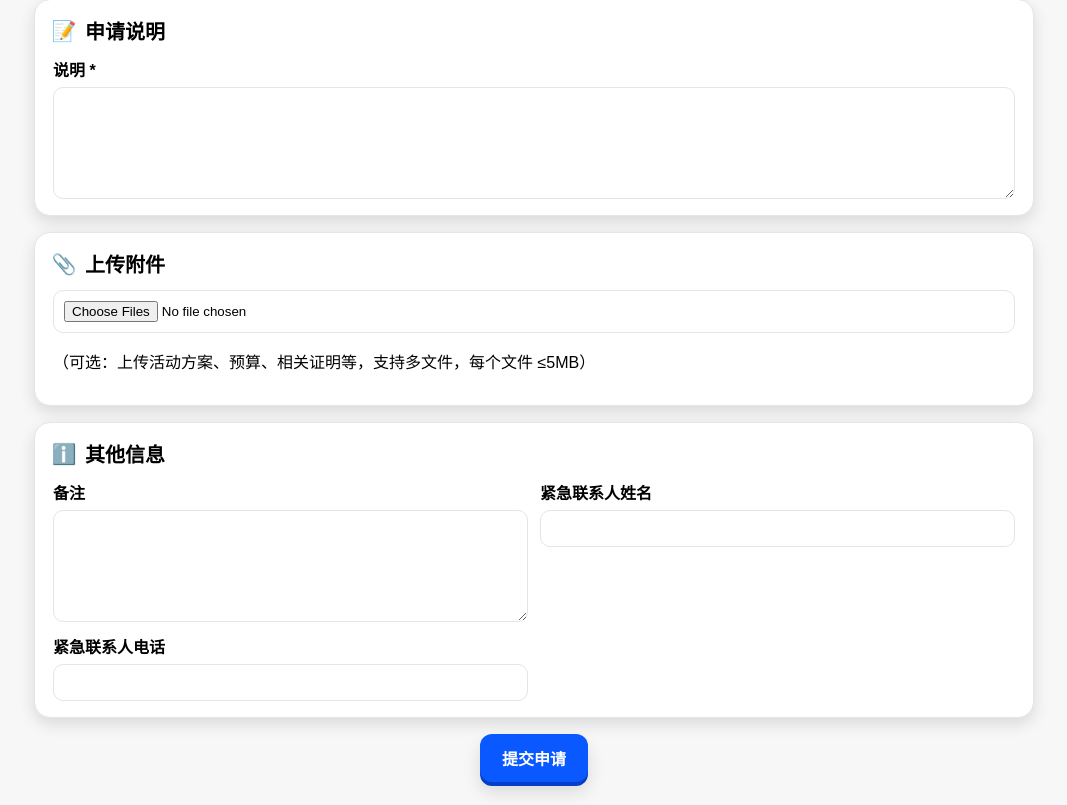
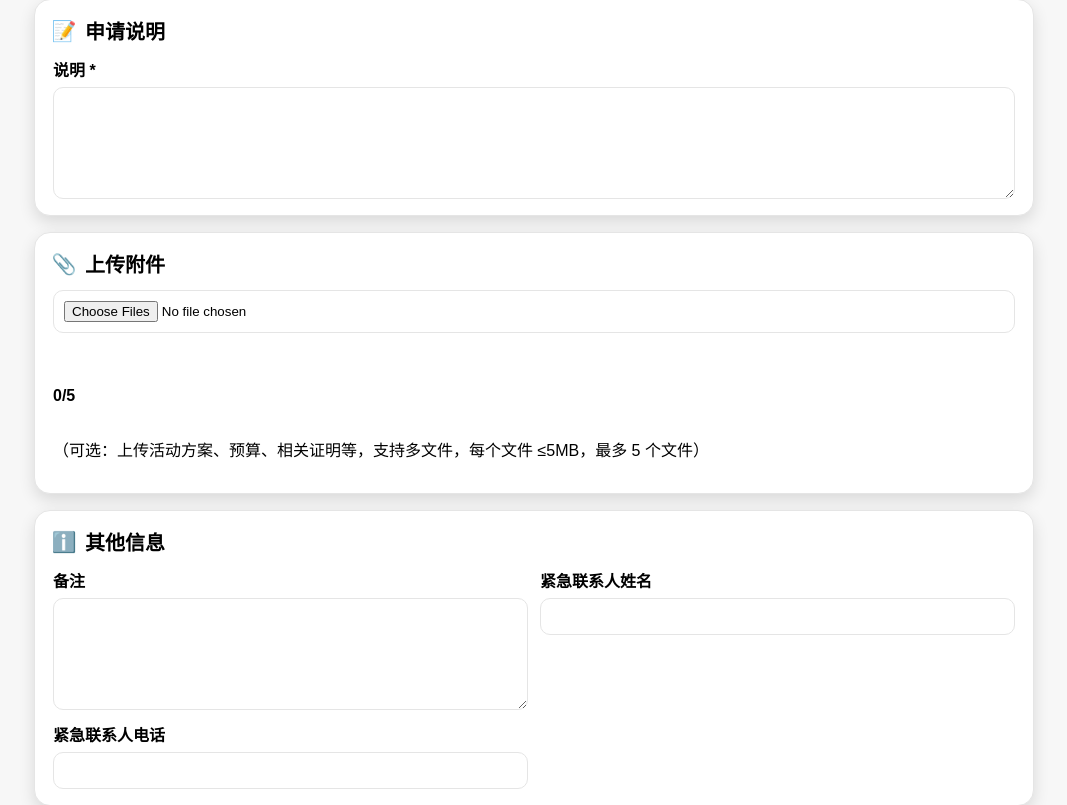
Before and after one commit to xuyue-it/school-practice-system, a Flask app: page / in a window 1280 px wide. Shown: the part 1122-1927 px from the top of the page, without its empty margins (106-1173 px from the left). Run offline with Flask 3, Linux system fonts and the light colour scheme; some libraries are stand-ins or nearby versions.

Commit message:
feat: 支持多附件上传，更新管理页显示与表单功能

```diff
--- a/templates/index.html
+++ b/templates/index.html
@@ -185,11 +185,16 @@
     <section class="card">
       <h2><span class="icon">📎</span>上传附件</h2>
       <div class="row">
-        <!-- ✅ 改成多文件上传 -->
+        <!-- ✅ 改：支持多文件 -->
         <input type="file" id="attachments" name="attachments" multiple accept=".pdf,.doc,.docx,.jpg,.png,.jpeg">
+        <!-- ✅ 新增：文件列表 -->
+        <ul id="fileList" style="margin-top:10px; list-style-type:disc; padding-left:20px;"></ul>
+        <!-- ✅ 新增：计数显示 -->
+        <p><b id="fileCount">0/5</b></p>
       </div>
-      <p class="muted">（可选：上传活动方案、预算、相关证明等，支持多文件，每个文件 ≤5MB）</p>
+      <p class="muted">（可选：上传活动方案、预算、相关证明等，支持多文件，每个文件 ≤5MB，最多 5 个文件）</p>
     </section>
+
 
     <!-- 其他信息 -->
     <section class="card">
@@ -250,6 +255,29 @@ document.getElementById("mainForm").addEventListener("submit", function(e){
     }
   }
 });
+
+// ✅ 文件选择后更新列表和计数
+document.getElementById("attachments").addEventListener("change", function() {
+  const list = document.getElementById("fileList");
+  const count = document.getElementById("fileCount");
+  list.innerHTML = ""; // 清空原来的
+  const files = this.files;
+  const maxFiles = 5;
+
+  if (files.length > maxFiles) {
+    alert(`最多只能上传 ${maxFiles} 个文件！`);
+    this.value = ""; // 清空
+    count.textContent = `0/${maxFiles}`;
+    return;
+  }
+
+  for (let i = 0; i < files.length; i++) {
+    const li = document.createElement("li");
+    li.textContent = files[i].name;
+    list.appendChild(li);
+  }
+  count.textContent = `${files.length}/${maxFiles}`;
+});
 </script>
 </body>
 </html>
```
